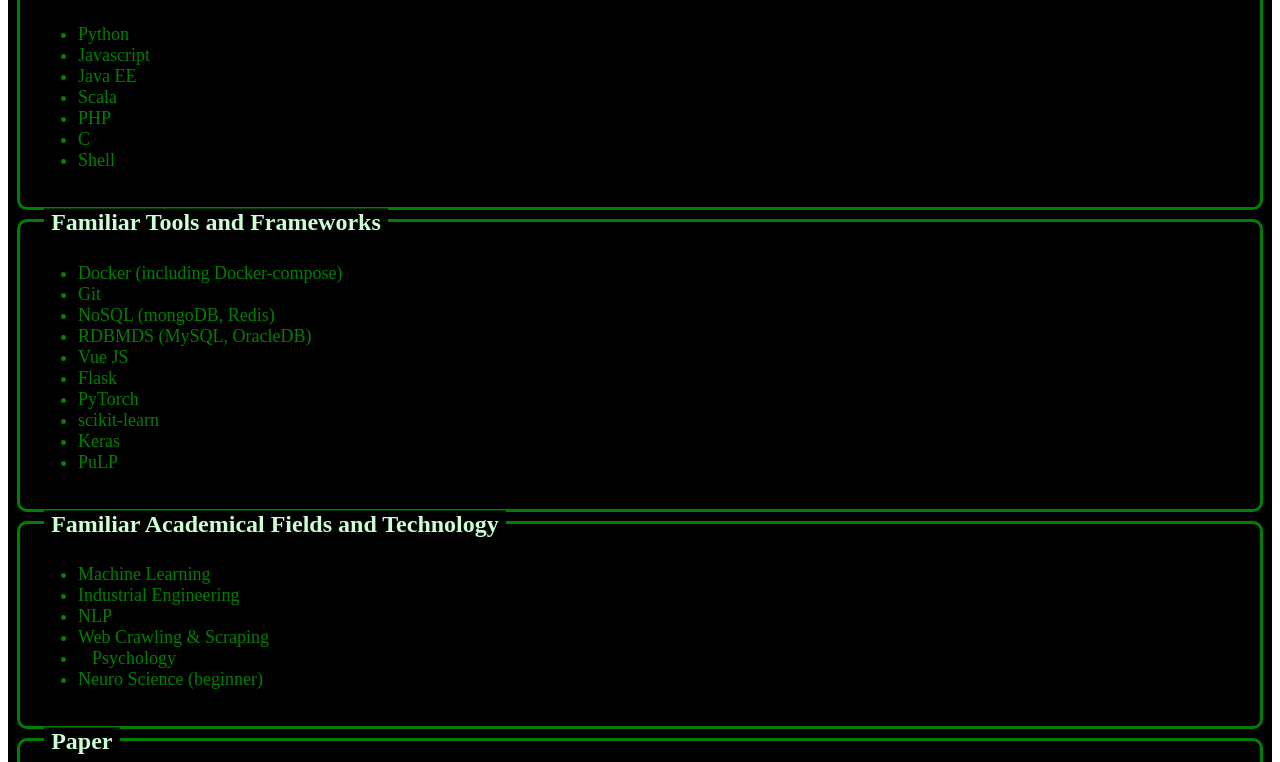
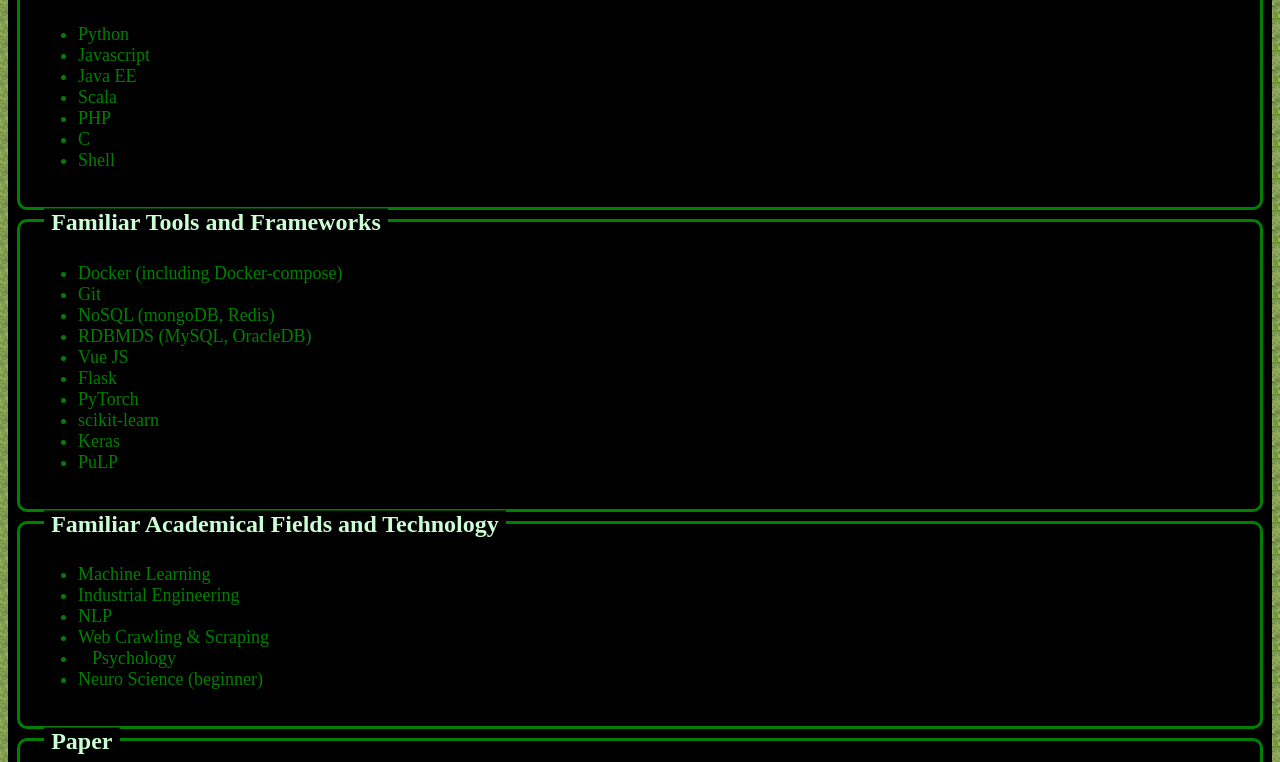
Before and after one commit to pomcho555/pomcho555.github.io, a plain HTML site: page index.html in a window 1280 px wide. Shown: the part 344-1106 px from the top of the page. Drawn offline with Linux system fonts and the light colour scheme; a web font is replaced by a local one.

Commit message:
Add a background image
Add a background image and modify code for handling it.

```diff
--- a/index.html
+++ b/index.html
@@ -41,7 +41,7 @@
   }
   </style>
 </head>
-<body background="./glassland.png">
+<body background="./Imgs/glassland.png">
 <div id="wrapper" class="main">
 <center><h1 style="color:#AEFFBD">pomcho555</h1></center>
 
```
Also changed, not shown: Imgs/glassland.png (added).
